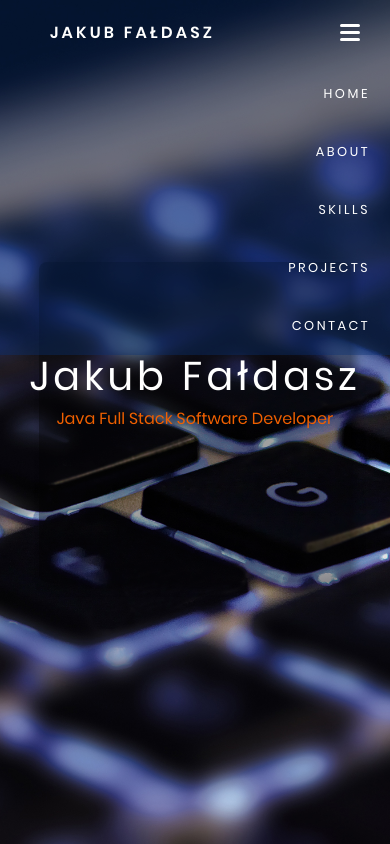
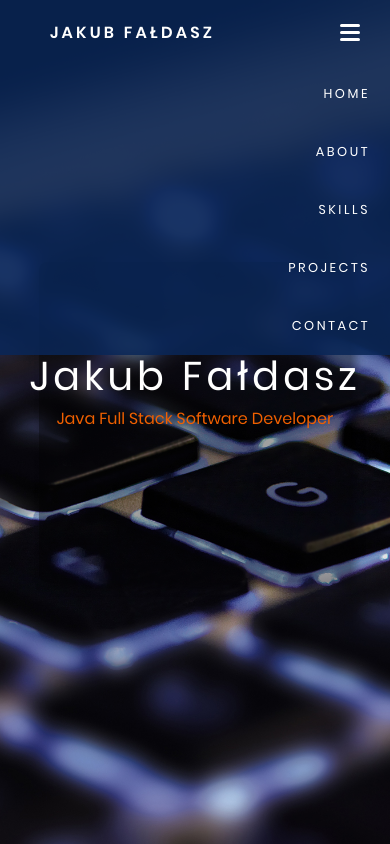
Before and after one commit to jakubfaldasz/jakubfaldasz.github.io, a plain HTML site: page index.html in a window 390 px wide. Both pictures are taken after a click on the link 350 px from the left and 42 px from the top of the page. Shown: the top 844 px of the page. Drawn offline with nearby package versions, Linux system fonts and the light colour scheme; some icons are missing; a web font is replaced by a local one.

Commit message:
Change navbar behavior

```diff
--- a/assets/css/style.css
+++ b/assets/css/style.css
@@ -12,6 +12,7 @@ body {
 #navbar {
     position: fixed;
     top: 0;
+    z-index: 500;
     /* background: rgba(67, 151, 95, 0.6); */
     background: rgba(9, 50, 117, 0.384);
     /* background: rgba(0, 6, 15, 0.61); */
@@ -22,7 +23,7 @@ body {
 
 .navbarOnScroll {
     /* background: #131212f5 !important; */
-    background: rgba(10, 39, 87, 0.89) !important;
+    background: rgba(10, 39, 87, 0.863) !important;
     /* background-color: rgba(9, 38, 100, 1) !important; */
 }
 
@@ -76,6 +77,8 @@ body {
     padding: 0;
     margin: 0;
     overflow: hidden;
+
+
 }
 
 .nav-ul {
--- a/assets/js/script.js
+++ b/assets/js/script.js
@@ -1,5 +1,6 @@
 var hamburger = $("#toggle-btn");
 hamburger.on("click", () => {
+    $("#navbar").toggleClass("navbarOnScroll");
     $(".collapse").slideToggle(500);
 });
 
--- a/index.html
+++ b/index.html
@@ -155,7 +155,7 @@
                         <p>Git</p>
                         <div class="progressBar">
                             <span>
-                                <p>30%</p>
+                                <p>100%</p>
                             </span>
                         </div>
                     </li>
```
Also changed, not shown: assets/imgs/face.jpg, assets/imgs/face2.jpg (added), 3 other files.
